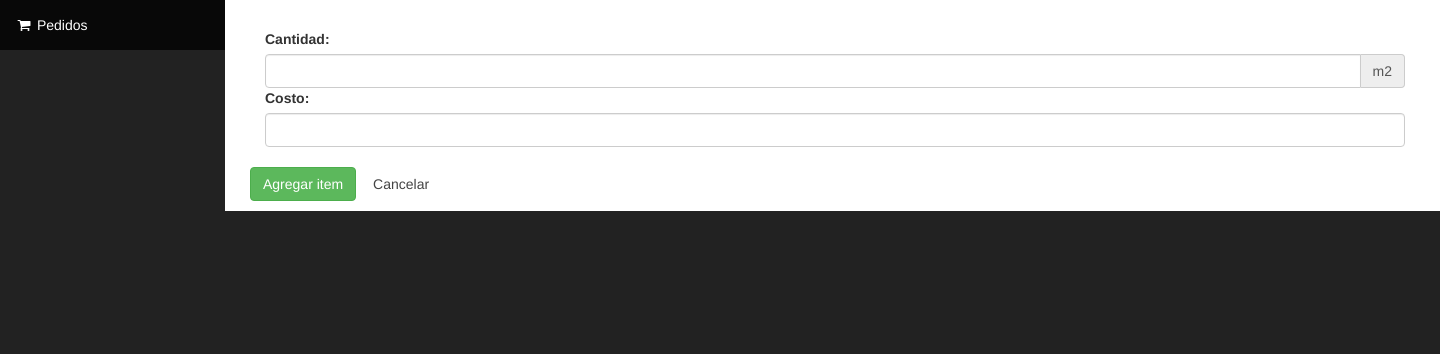
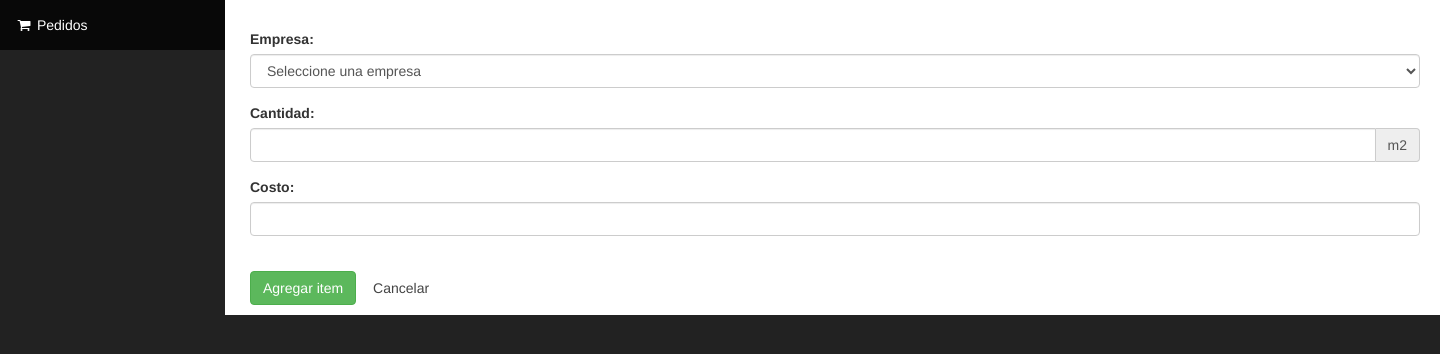
Before and after one commit to back-pack/tienda-asothella, a Symfony app: template templates/admin/shopping/addItem.html.twig in a window 1440 px wide. Shown: the part 51-405 px from the top of the page. Run offline with Twig, Linux system fonts and the light colour scheme; the template is opened without the code that fills it, so the values that code supplies are empty; form fields are guessed from the names that the template uses; some libraries are stand-ins or nearby versions.

Commit message:
se agrega nombre de empresa

```diff
--- a/templates/admin/shopping/addItem.html.twig
+++ b/templates/admin/shopping/addItem.html.twig
@@ -20,18 +20,41 @@
     {{ form_start(form, {'attr': {'class': 'form-horizontal', 'novalidate': 'novalidate', 'oninput': "cuenta.value=parseFloat(product_request_quantity.value)*parseFloat(input_factor.value)"}})}}
     <h1>{{ product.name }}</h1>
     <div id="products">
-    {% if form.company is defined %}
-        <label>Empresa: </label>{{ form_widget(form.company)}}
+    {% if app.session.get('company') is empty %}
+        <div class="row">
+            <div class="form-group">
+                <label>Empresa: </label>
+                <select name="company" class="form-control">
+                    <option>Seleccione una empresa</option>
+                {% for company in companies %}
+                    <option id="{{ company.id }}">{{ company.name }}</option>
+                {% endfor %}
+                </select>
+            </div>
+
+        </div>
+
     {% endif %}
+    <div class="row">
+        <div class="form-group">
             <label>Cantidad:</label>
             <div class="input-group">
                 {{ form_widget(form.quantity, {'attr': { 'onchange': 'setCost(0)' }})}}
                 <input style="display: none;" type="number" class="number form-control" id="input_factor" name="input_factor" value="0.52">
                 <div class="input-group-addon"><output style="display: inline;" name="cuenta" for="product_request_quantity input_factor"></output> m2</div>
             </div>
+        </div>
+    </div>
 
+    <div class="row">
+        <div class="form-group">
             <label>Costo:</label>{{ form_widget(form.cost) }}
+        </div>
+    </div>
+
     {% if product.isColor %}
+    <div class="row">
+        <div class="form-group">
             <label>Color:</label>{{ form_widget(form.colour) }}
             <div class="col-xs-10 col-sm-7">
                 <ul class="nav nav-tabs">
@@ -77,6 +100,9 @@
                     </div>
                 </div>
             </div>
+        </div>
+    </div>
+
     {% endif %}
     </div>
     <br>
--- a/templates/admin/shopping/viewCart.html.twig
+++ b/templates/admin/shopping/viewCart.html.twig
@@ -43,6 +43,9 @@
     <a href="{{pathToDropCart}}" class="btn btn-danger">Vaciar carrito</a>
     <br>
     <div class="row">
+        <h3>{{ company }}</h3>
+    </div>
+    <div class="row">
 
         {% for key, productReq in cartProducts %}
             <div class="col-sm-10 col-xs-12">
```
Also changed, not shown: src/Controller/AdminController.php (+12 -5 lines). Lines whose indentation alone changed are shown as unchanged.
